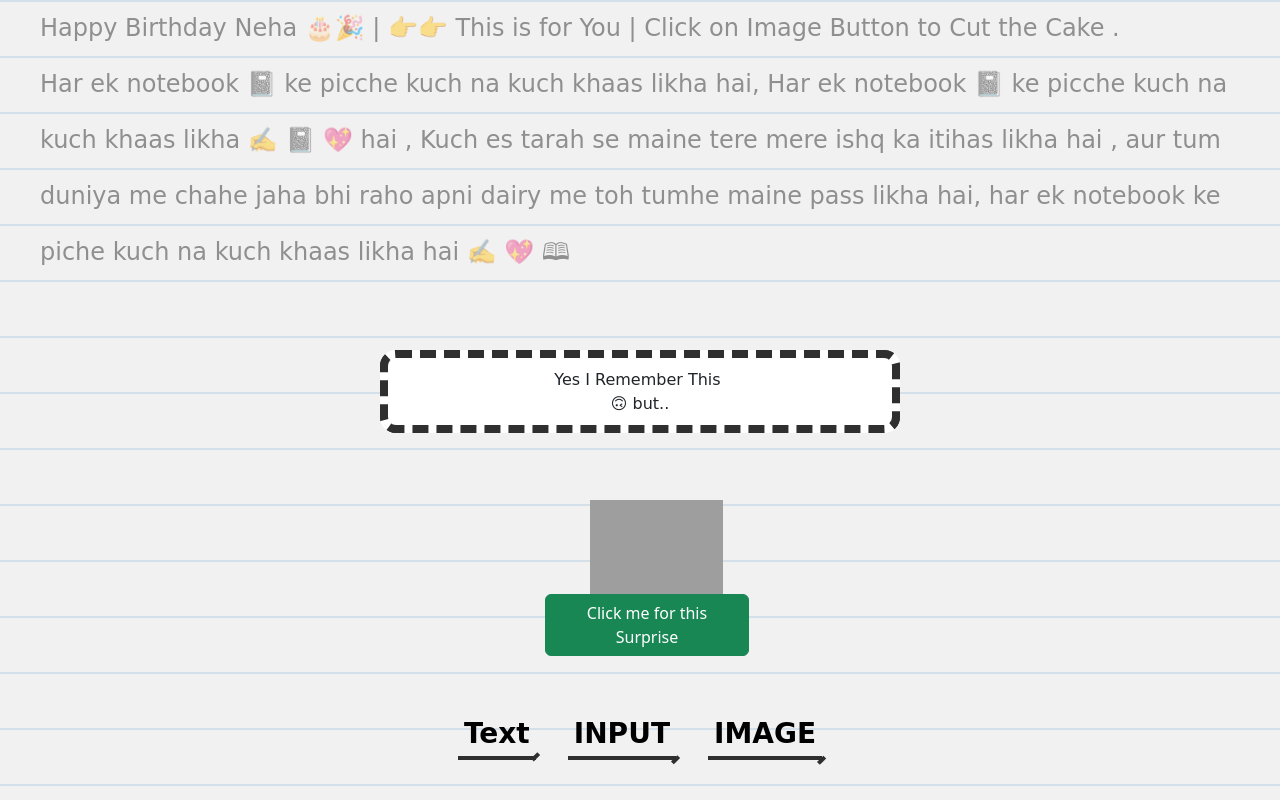
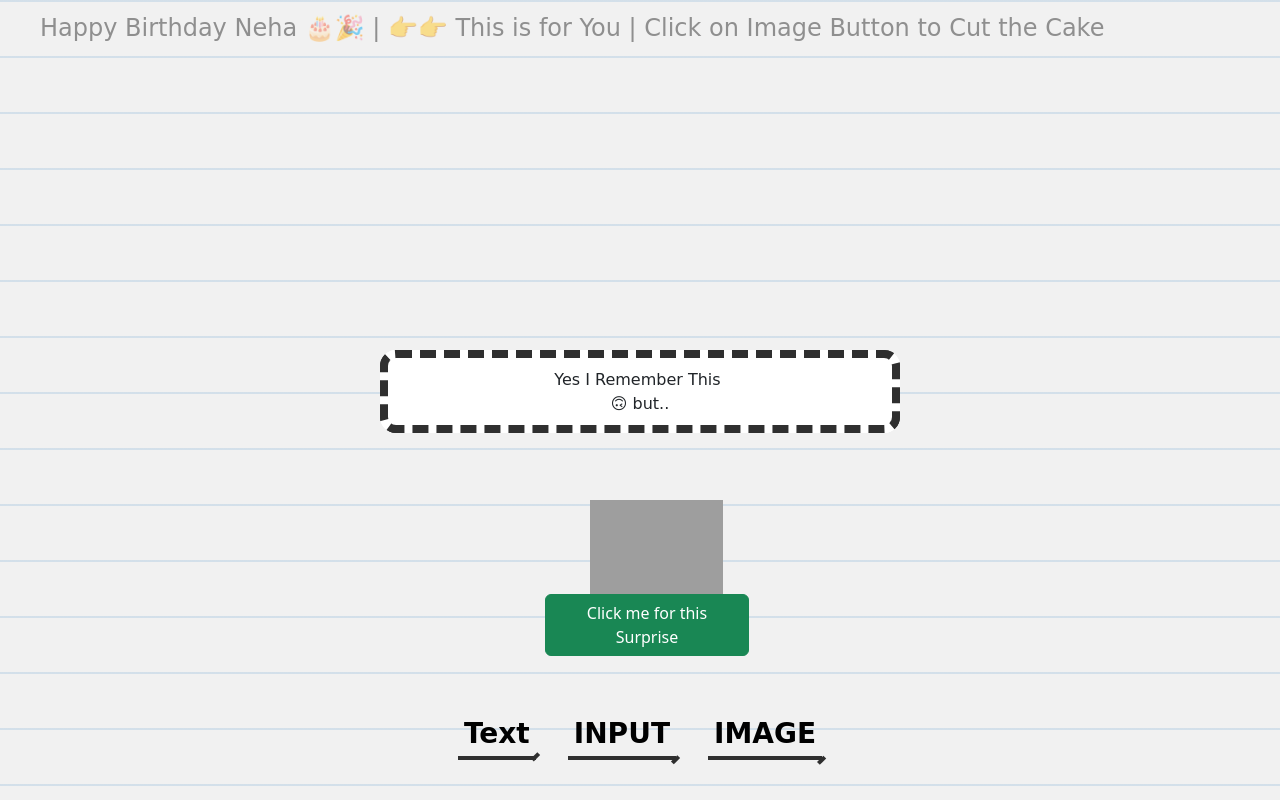
Before and after one commit to sanjayofficial00/happy-birthday.io, a plain HTML site: page index.html in a window 1280 px wide. Drawn offline with nearby package versions, Linux system fonts and the light colour scheme; grey boxes are pictures that could not be loaded; a script that the page names is missing; a web font is replaced by a local one.

Commit message:
Update index.html

```diff
--- a/index.html
+++ b/index.html
@@ -13,10 +13,7 @@
 </head>
 <body>
 
-    <p class="be-careful">Happy Birthday Neha 🎂🎉 | 👉👉 This is for You | Click on Image Button to Cut the Cake  .<br>Har ek notebook 📓 ke picche kuch na kuch khaas likha hai, Har ek notebook 📓 ke picche kuch na kuch khaas likha ✍️ 📓 💖 hai , Kuch es tarah
-se maine tere mere ishq ka itihas likha hai , aur tum duniya me chahe
-jaha bhi raho apni dairy me toh tumhe maine pass likha hai, har ek notebook
-ke piche kuch na kuch khaas likha hai ✍️ 💖 🕮</p>
+    <p class="be-careful">Happy Birthday Neha 🎂🎉 | 👉👉 This is for You | Click on Image Button to Cut the Cake</p>
 
     <div class="select">
        <button data-type="text">Text</button>
```
